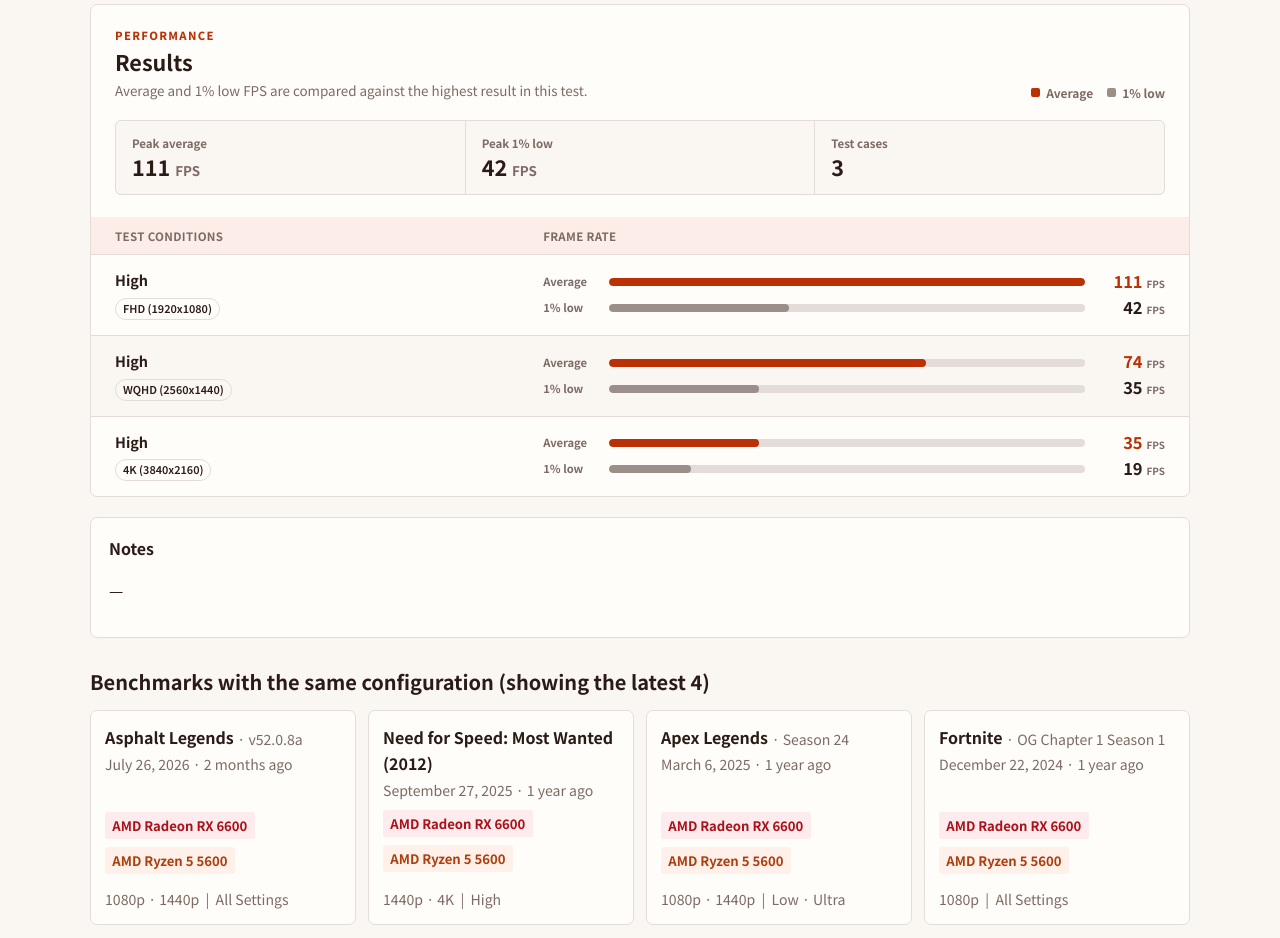
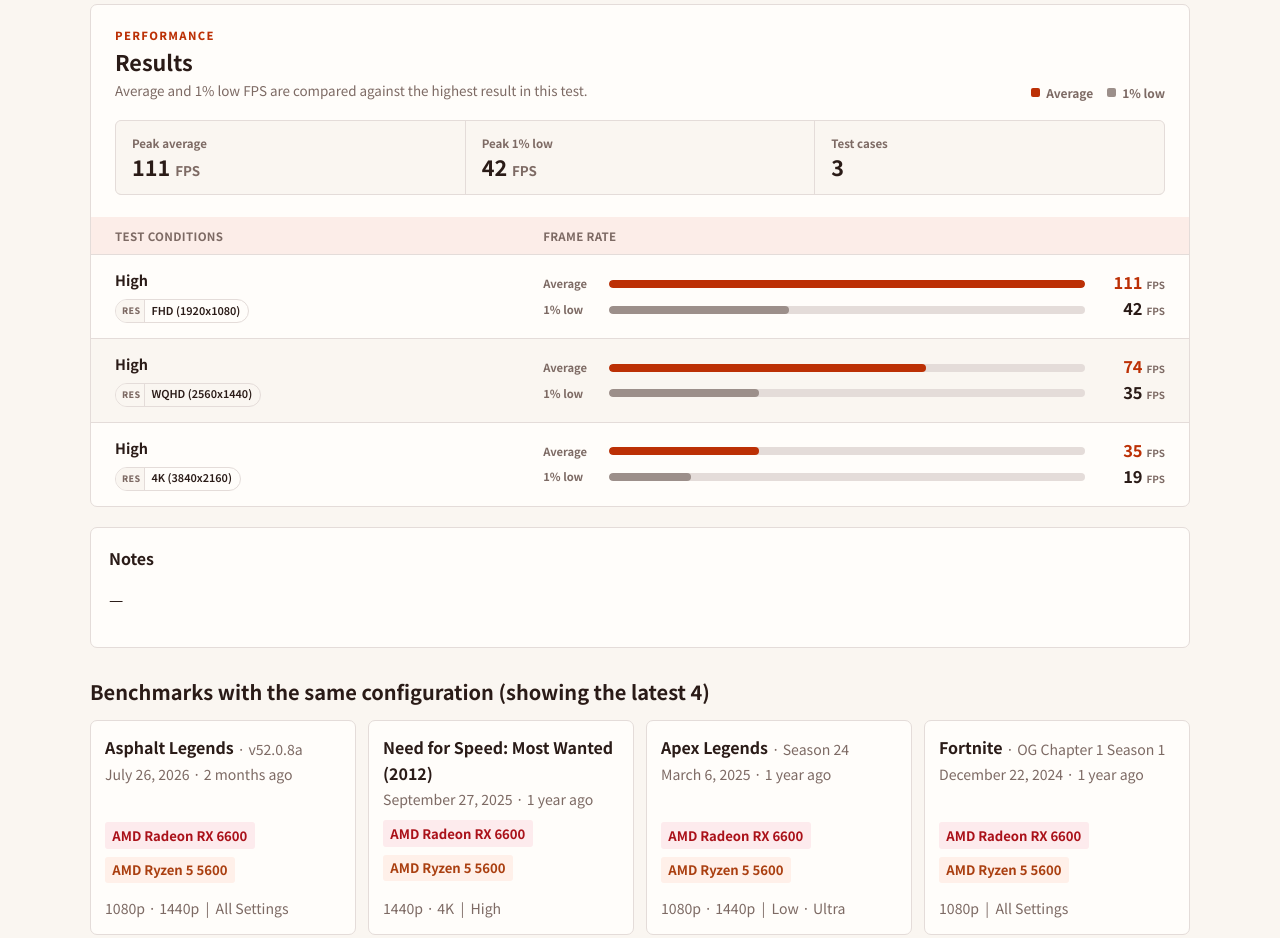
Before and after one commit to Wea017net/WeaBenchmark-Archive, a website: page benchmarks/241225_zzz_rx6600_r5-5600.html in a window 1280 px wide. Shown: the part 814-1752 px from the top of the page. Drawn offline with nearby package versions, Linux system fonts and the light colour scheme.

Commit message:
タグ表示の改善と一部データの修正

```diff
--- a/assets/app.js
+++ b/assets/app.js
@@ -61,14 +61,17 @@
     testPattern: '測定パターン',
     peakAverage: '最高平均 FPS',
     peakLow: '最高 1% Low',
+    frameGenerationNote: '※フレーム生成時',
     conditions: '測定条件',
     frameRate: 'フレームレート',
     averageShort: '平均',
     lowShort: '1% Low',
     sameConfiguration: (count) => `同じ構成のベンチマーク（最新 ${count} 件を表示）`,
     noSameConfiguration: '同じ構成のベンチマークはありません。',
+    gameMode: 'ゲームモード',
     resolution: '解像度',
     upscaling: 'アップスケーリング',
+    frameGeneration: 'フレーム生成',
     graphicsApi: 'グラフィックスAPI',
     graphicsApiValues: {
       'Rendering mode': 'レンダリングモード',
@@ -130,14 +133,17 @@
     testPattern: 'Test cases',
     peakAverage: 'Peak average',
     peakLow: 'Peak 1% low',
+    frameGenerationNote: '*With frame gen',
     conditions: 'Test conditions',
     frameRate: 'Frame rate',
     averageShort: 'Average',
     lowShort: '1% low',
     sameConfiguration: (count) => `Benchmarks with the same configuration (showing the latest ${count})`,
     noSameConfiguration: 'No other benchmarks use the same configuration.',
+    gameMode: 'Game mode',
     resolution: 'Resolution',
     upscaling: 'Upscaling',
+    frameGeneration: 'Frame generation',
     graphicsApi: 'Graphics API',
     graphicsApiValues: {},
     graphics: 'Graphics preset',
@@ -453,7 +459,8 @@
 
 function upscalingClass(result) {
   const type = String(result.upscalingType || '').toLowerCase();
-  if (type.includes('dlss')) return 'upscaling-dlss';
+  const quality = String(result.upscalingQuality || '').toLowerCase();
+  if (type.includes('dlss') || (type.includes('nvidia') && quality.includes('dlaa'))) return 'upscaling-dlss';
   if (type.includes('fsr')) return 'upscaling-fsr';
   if (type.includes('xess')) return 'upscaling-xess';
   return '';
@@ -498,19 +505,34 @@
   return name ? `${name} (${dimensions})` : dimensions;
 }
 
+function resultChip(key, label, value, className = '') {
+  if (!value) return '';
+  const fullLabel = `${label}: ${value}`;
+  return `<span class="result-chip ${className}" title="${escapeHtml(fullLabel)}"><span class="sr-only">${escapeHtml(fullLabel)}</span><span class="result-chip-key" aria-hidden="true">${escapeHtml(key)}</span><span class="result-chip-value" aria-hidden="true">${escapeHtml(value)}</span></span>`;
+}
+
 function resultRows(results, maximumFps, resolutionLabels) {
   return results.map(r => {
+    const gameMode = String(localized(r.gameMode) ?? '').trim();
+    const resolution = resolutionLabel(r, resolutionLabels);
     const upscaling = upscalingLabel(r);
     const frameGeneration = frameGenerationLabel(r);
     const graphicsApi = String(graphicsApiText(r.graphicsApi) || '').trim();
+    const primaryChips = [
+      resultChip('MODE', t('gameMode'), gameMode),
+      resultChip('RES', t('resolution'), resolution, 'result-resolution')
+    ].join('');
+    const technologyChips = [
+      resultChip('SR', t('upscaling'), upscaling, upscalingClass(r)),
+      resultChip('FG', t('frameGeneration'), frameGeneration, frameGenerationClass(r)),
+      resultChip('API', t('graphicsApi'), graphicsApi)
+    ].join('');
     return `<tr>
       <td class="result-config-cell">
         <strong class="result-preset">${escapeHtml(localized(r.preset))}</strong>
-        <div class="result-chips">
-          <span class="result-chip result-resolution">${escapeHtml(resolutionLabel(r, resolutionLabels))}</span>
-          ${upscaling ? `<span class="result-chip ${upscalingClass(r)}">${escapeHtml(upscaling)}</span>` : ''}
-          ${frameGeneration ? `<span class="result-chip ${frameGenerationClass(r)}">${escapeHtml(frameGeneration)}</span>` : ''}
-          ${graphicsApi ? `<span class="result-chip">${escapeHtml(graphicsApi)}</span>` : ''}
+        <div class="result-chip-groups">
+          <div class="result-chips result-chips-primary">${primaryChips}</div>
+          ${technologyChips ? `<div class="result-chips result-chips-technology">${technologyChips}</div>` : ''}
         </div>
       </td>
       <td class="result-performance-cell">
@@ -525,10 +547,12 @@
   const peakAverage = Math.max(0, ...results.map(result => numericFps(result.averageFps)));
   const peakLow = Math.max(0, ...results.map(result => numericFps(result.onePercentLowFps)));
   const maximumFps = Math.max(peakAverage, peakLow);
+  const peakAverageUsesFrameGeneration = results.some(result =>
+    numericFps(result.averageFps) === peakAverage && Boolean(frameGenerationClass(result)));
   return {
     maximumFps,
     markup: `<div class="results-overview">
-      <div class="result-stat"><span>${t('peakAverage')}</span><strong>${escapeHtml(peakAverage)} <small>FPS</small></strong></div>
+      <div class="result-stat"><span>${t('peakAverage')}</span><strong>${escapeHtml(peakAverage)} <small>FPS</small>${peakAverageUsesFrameGeneration ? ` <small class="frame-generation-note">${t('frameGenerationNote')}</small>` : ''}</strong></div>
       <div class="result-stat"><span>${t('peakLow')}</span><strong>${escapeHtml(peakLow)} <small>FPS</small></strong></div>
       <div class="result-stat"><span>${t('testPattern')}</span><strong>${escapeHtml(results.length)} <small>${language === 'ja' ? '件' : ''}</small></strong></div>
     </div>`
--- a/assets/style.css
+++ b/assets/style.css
@@ -624,6 +624,10 @@
   font-weight: 650
 }
 
+.frame-generation-note {
+  white-space: normal
+}
+
 .results-table-scroll {
   overflow-x: auto
 }
@@ -667,21 +671,60 @@
   white-space: nowrap
 }
 
+.result-chip-groups {
+  display: grid;
+  gap: 6px;
+  margin-top: 8px
+}
+
 .result-chips {
   display: flex;
-  gap: 6px;
-  margin-top: 7px;
+  gap: 5px;
   flex-wrap: wrap
 }
 
 .result-chip {
-  padding: 2px 7px;
+  display: inline-flex;
+  align-items: center;
+  min-height: 24px;
+  max-width: 100%;
+  overflow: hidden;
+  padding: 0;
   border: 1px solid var(--line);
   border-radius: 999px;
   color: var(--muted);
   font-size: .68rem;
   font-weight: 600;
-  line-height: 1.45
+  line-height: 1
+}
+
+.result-chip-key,
+.result-chip-value {
+  display: inline-flex;
+  align-self: stretch;
+  align-items: center;
+  line-height: 1.2
+}
+
+.result-chip-key {
+  justify-content: center;
+  padding: 2px 4px 2px 6px;
+  border-right: 1px solid var(--line);
+  background: var(--bg);
+  color: var(--muted);
+  font-size: .82em;
+  font-weight: 750;
+  letter-spacing: .04em
+}
+
+.result-chip-value {
+  min-width: 0;
+  overflow: hidden;
+  justify-content: center;
+  padding: 1px 8px 3px 6px;
+  text-align: center;
+  text-overflow: ellipsis;
+  white-space: nowrap
 }
 
 .result-resolution {
--- a/data/benchmark.schema.json
+++ b/data/benchmark.schema.json
@@ -56,6 +56,7 @@
           "resolutionX": { "type": "number" },
           "resolutionY": { "type": "number" },
           "preset": { "$ref": "#/$defs/localizedText" },
+          "gameMode": { "$ref": "#/$defs/localizedText", "description": "Optional localized in-game mode shown before the resolution tag." },
           "upscalingType": { "type": "string" },
           "upscalingQuality": { "type": "string" },
           "frameGenerationType": { "type": "string", "description": "Frame-generation technology, for example DLSS FG." },
```
Also changed, not shown: DATASET.md (+5 -0 lines), data/benchmarks/260905_gakumas_rtx4070s_r7-5800x3d.json (+8 -0 lines), scripts/generate-benchmark-index.mjs (+8 -0 lines).
